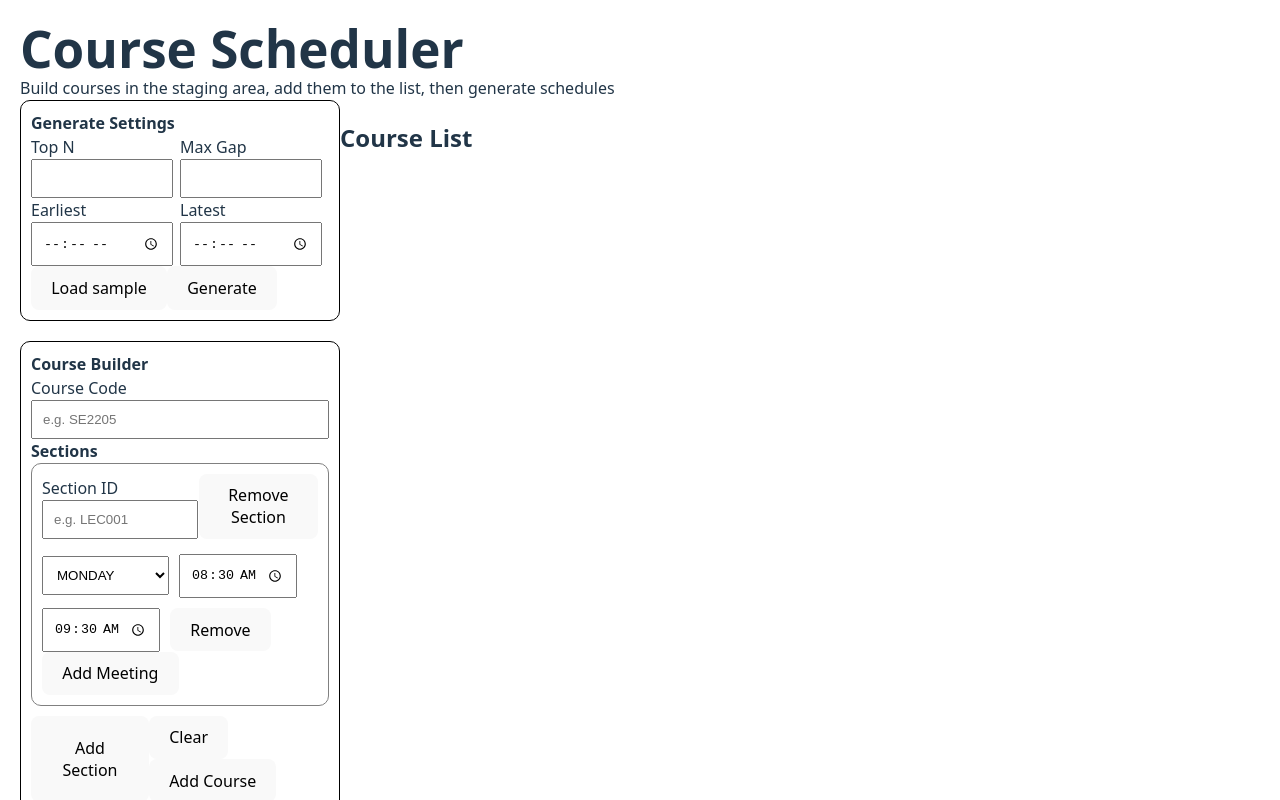
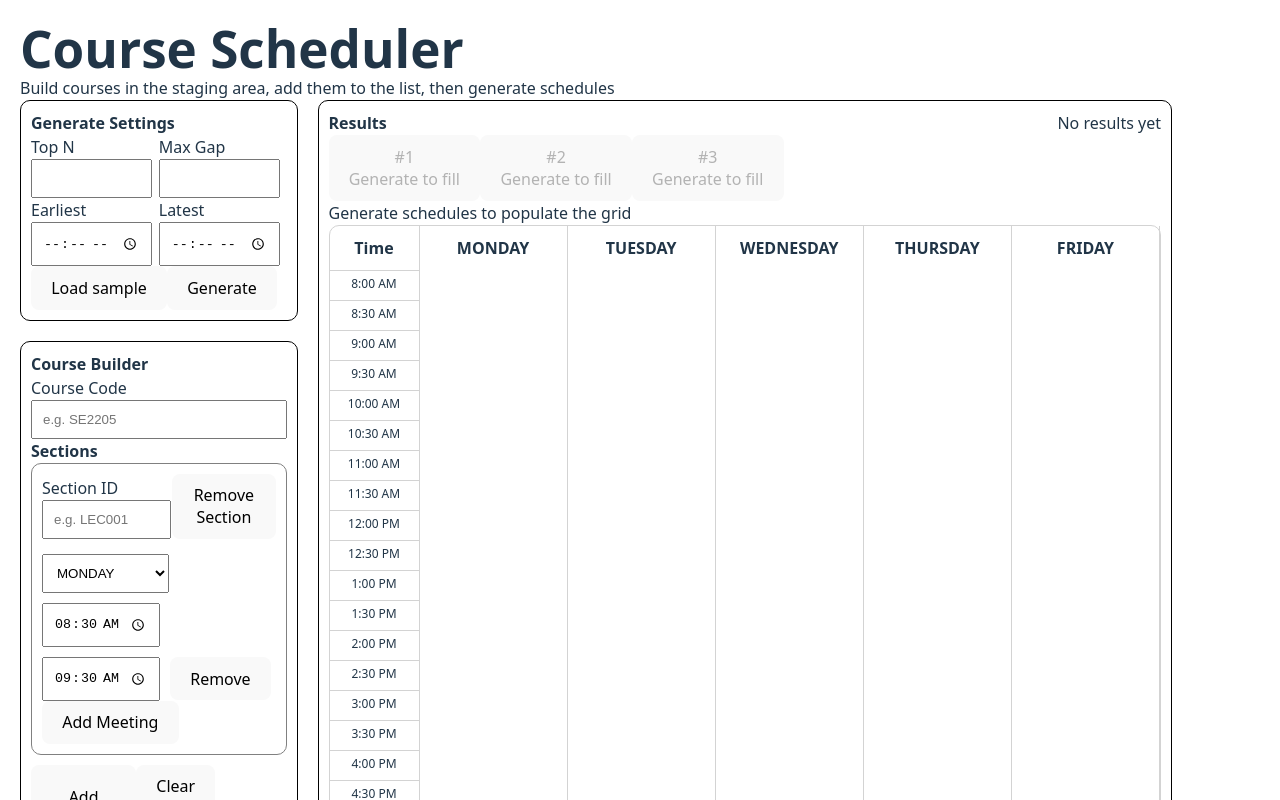
Before and after one commit to Wolfgang-James-Kern/Course-scheduler, a React app in the folder frontend/: page / in a window 1280 px wide. Shown: the top 800 px of the page. Built offline with nearby package versions, Linux system fonts and the light colour scheme; the HTML template or start-up script is replaced by a standard one.

Commit message:
Added the visual grid to display solved schedules, and api call to solve the schedules

```diff
--- a/frontend/src/App.tsx
+++ b/frontend/src/App.tsx
@@ -1,6 +1,8 @@
 import { useState } from "react";
 import CourseBuilder from "./components/CourseBuilder";
-import type {CourseIn, SolveRequest} from "./types";
+import type {CourseIn, SolveRequest, SolveResponse} from "./types";
+import WeekGrid from "./components/WeekGrid";
+import { solveSchedules } from "./api";
 
 function sampleRequest(): SolveRequest {
     return {
@@ -17,8 +19,8 @@ function sampleRequest(): SolveRequest {
                   {
                       "id": "001",
                       "meetings": [
-                          {"day": "MONDAY", "startTime": "09:00", "endTime": "10:15"},
-                          {"day": "WEDNESDAY", "startTime": "09:00", "endTime": "10:15"}
+                          {"day": "MONDAY", "startTime": "09:00", "endTime": "10:30"},
+                          {"day": "WEDNESDAY", "startTime": "09:00", "endTime": "10:30"}
                       ]
                   },
                   {
@@ -36,8 +38,8 @@ function sampleRequest(): SolveRequest {
                   {
                       "id": "001",
                       "meetings": [
-                          {"day": "MONDAY", "startTime": "10:30", "endTime": "11:45"},
-                          {"day": "WEDNESDAY", "startTime": "10:30", "endTime": "11:45"}
+                          {"day": "MONDAY", "startTime": "10:30", "endTime": "11:30"},
+                          {"day": "WEDNESDAY", "startTime": "10:30", "endTime": "11:30"}
                       ]
                   }
               ]
@@ -95,6 +97,16 @@ export default function App() {
   const [editingIndex, setEditingIndex] = useState<number | null>(null);
 
   const [error, setError] = useState<string>("");
+  const [response, setResponse] = useState<SolveResponse | null>(null);
+  const [selected, setSelected] = useState<number>(0)
+
+  const emptySchedule = {
+    sections: [],
+    stats: {earliestStart: "", latestEnd: "", totalGapMinutes: 0, daysWithClasses: 0},
+    score: 0
+  }
+
+  const schedules = response?.schedules ?? [];
 
   function loadSample() {
     setReq(sampleRequest());
@@ -149,6 +161,15 @@ export default function App() {
     if (editingIndex === index) clearDraft();
   }
 
+  async function runSolve() {
+    try{
+      const data = await solveSchedules(req);
+      setResponse(data)
+    }catch (e: any) {
+      setError(e?.message ?? "Unknown error");
+    }
+  }
+
   return (
     <div style = {{width: "100vw", height: "100vh", padding: 20}}>
       <h1 style={{margin: 0}}>Course Scheduler</h1>
@@ -157,9 +178,9 @@ export default function App() {
       </div>
 
       {/* Responsive */}
-      <div style = {{width: "100vw", height: "90%"}}>
+      <div style = {{width: "90%", display: "flex"}}>
         {/* Left Panel */}
-        <div style={{width: "25%", float: "left"}}>
+        <div style={{width: "25%", height: "100%"}}>
 
           {/* Constraints + Actions */}
           <div style = {{border: "1px solid black", borderRadius: 10, padding: 10}}>
@@ -191,7 +212,7 @@ export default function App() {
               Load sample
             </button>
 
-            <button>
+            <button onClick={runSolve}>
               Generate
             </button>
 
@@ -246,8 +267,45 @@ export default function App() {
 
         </div>
         {/* Right Panel */}
-        <div style={{width: "75%", float: "right"}}>
-          <h2>Course List</h2>
+        <div style={{width: "75%", border: "1px solid black", borderRadius: 10, padding: 10, marginLeft: 20}}>
+
+          <div style={{display: "flex", justifyContent: "space-between"}}>
+            <div style={{fontWeight: 900}}>Results</div>
+            <div>{response ? `${response.schedules.length} schedule(s)`: "No results yet"}</div>
+          </div>
+
+          {/* schedule picker */}
+          <div style={{display: "flex"}}>
+            {schedules.length>0 ? schedules.map((s, i) => (
+              <button key={i} onClick={() => setSelected(i)}>
+                <div>#{i+1}</div>
+                <div>Score: {s.score}</div>
+                <div>
+                  {s.stats.earliestStart}-{s.stats.latestEnd} * gaps {s.stats.totalGapMinutes}m * days {s.stats.daysWithClasses}
+                </div>
+              </button>
+            )): [0, 1, 2].map((i) => (
+              <button key={i} disabled>
+                <div>#{i+1}</div>
+                <div>Generate to fill</div>
+              </button>
+            ))}
+          </div>
+
+          {/* grid preview */}
+          <div>
+            {schedules.length>0 && schedules[selected] ? (
+              <div>
+                <strong>Selected</strong> #{selected+1} * Score {schedules[selected].score}
+              </div>
+            ) : (
+              <div>
+                Generate schedules to populate the grid
+              </div>
+            )}
+            <WeekGrid schedule = {schedules.length>0 && schedules[selected] ? schedules[selected] : emptySchedule} />
+          </div>
+
         </div>
       </div>
     </div>
--- /dev/null
+++ b/frontend/src/api.tsx
@@ -0,0 +1,11 @@
+import type { SolveRequest, SolveResponse } from "./types";
+
+export async function solveSchedules(request: SolveRequest): Promise<SolveResponse> {
+    const response = await fetch("/api/solve", {
+        method: "POST",
+        headers: {"Content-type": "application/json"},
+        body: JSON.stringify(request)
+    });
+
+    return response.json();
+}
--- /dev/null
+++ b/frontend/src/components/WeekGrid.tsx
@@ -0,0 +1,130 @@
+import type { ScheduleOut } from '../types';
+
+const days = ["MONDAY", "TUESDAY", "WEDNESDAY", "THURSDAY", "FRIDAY"];
+
+function toMinutes(hhmm: string): number {
+    const [h, m] = hhmm.split(":").map(Number);
+    return h*60+m;
+}
+
+function clamp(n: number, min: number, max: number): number {
+    return Math.max(min, Math.min(max, n));
+}
+
+function format12h(totalMinutes: number): string {
+    let h = Math.floor(totalMinutes/60);
+    const m = totalMinutes%60;
+    const ampm = h < 12 ? "AM" : "PM";
+    h = h%12;
+    if (h === 0) h = 12;
+    return `${h}:${String(m).padStart(2, "0")} ${ampm}`
+}
+
+export default function WeekGrid({ schedule }: { schedule: ScheduleOut }) {
+
+    const dayStart = 8*60;
+    const dayEnd = 23*60;
+
+    const rowMinutes = 30;
+    const rows = (dayEnd - dayStart)/rowMinutes;
+    const rowHeight = 30;
+
+    const blocks = schedule.sections.flatMap((section) =>
+        section.meetings.map((meeting) => ({
+            courseCode: section.courseCode,
+            sectionId: section.id,
+            day: meeting.day,
+            start: meeting.startTime,
+            end: meeting.endTime
+        })));
+
+    const gridTemplate = `90px repeat(5, minmax(0, 1fr))`;
+    return (
+        <div style = {{border: "1px solid lightgray", borderRadius: 10}}>
+            {/* header */}
+            <div style={{ display: "grid", gridTemplateColumns: gridTemplate}}>
+                <div style={{padding: 10, borderRight:"1px solid lightgray", textAlign: "center", fontWeight: 700}}> Time </div>
+                {days.map((days) => (
+                    <div key={days} style={{padding: 10, borderRight:"1px solid lightgray", textAlign: "center", fontWeight: 700}}>
+                        {days}
+                    </div>
+                ))}
+            </div>
+
+            {/* body */}
+            <div style={{display: "grid", gridTemplateColumns: gridTemplate}}>
+                {/* time rail, lines only */}
+                <div style={{borderRight: "1px solid lightgray", height: rows*rowHeight, display: "flex", flexDirection: "column"}}>
+                    {Array.from({length: rows}).map((_, i) => {
+                        const t = dayStart + i*rowMinutes;
+
+                        return(
+                            <div key={i}
+                                style={{
+                                height: rowHeight,
+                                borderTop: "1px solid lightgray",
+                                paddingTop: 4,
+                                fontSize: 12,
+                                textAlign: "center"
+                                }}>
+                                {format12h(t)}
+                            </div>
+                        );
+                    })}
+                </div>
+
+                {/* day columns */}
+                {days.map((day) => (
+                    <div key={day}
+                        style={{
+                            borderRight: "1px solid lightgray",
+                            position: "relative",
+                            height: rows*rowHeight
+                        }}>
+                        {blocks.filter((block) => block.day === day).map((block, index) => {
+                            const startMin = clamp(toMinutes(block.start), dayStart, dayEnd);
+                            const endMin = clamp(toMinutes(block.end), dayStart, dayEnd);
+                            const top = Math.round(((startMin - dayStart) / rowMinutes) * rowHeight);
+                            const height = Math.round(((endMin- startMin) / rowMinutes) * rowHeight);
+
+
+                            return(
+                                <div
+                                    key = {`${day} - ${block.courseCode} - ${block.sectionId} - ${index}`}
+                                    style = {{
+                                        display: "flex",
+                                        alignItems: "center",
+                                        justifyContent: "center",
+                                        position: "absolute",
+                                        top,
+                                        left: 10,
+                                        right: 10,
+                                        height,
+                                        border: "1px solid grey",
+                                        borderRadius: 8,
+                                        boxSizing: "border-box",
+                                        fontSize: 12
+
+                                    }}
+                                    title = {`${block.courseCode} ${block.sectionId} ${block.start} ${block.end}`}
+                                >
+                                    <div style = {{textAlign: "center"}}>
+                                        <div style ={{fontWeight: 800}}>
+                                            {block.courseCode}
+                                        </div>
+                                        <div>
+                                            {block.sectionId}
+                                        </div>
+                                        <div>
+                                            {block.start}-{block.end}
+                                        </div>
+                                    </div>
+                                </div>
+                            );
+                        })}
+                    </div>
+                ))}
+            </div>
+        </div>
+    )
+}
```
